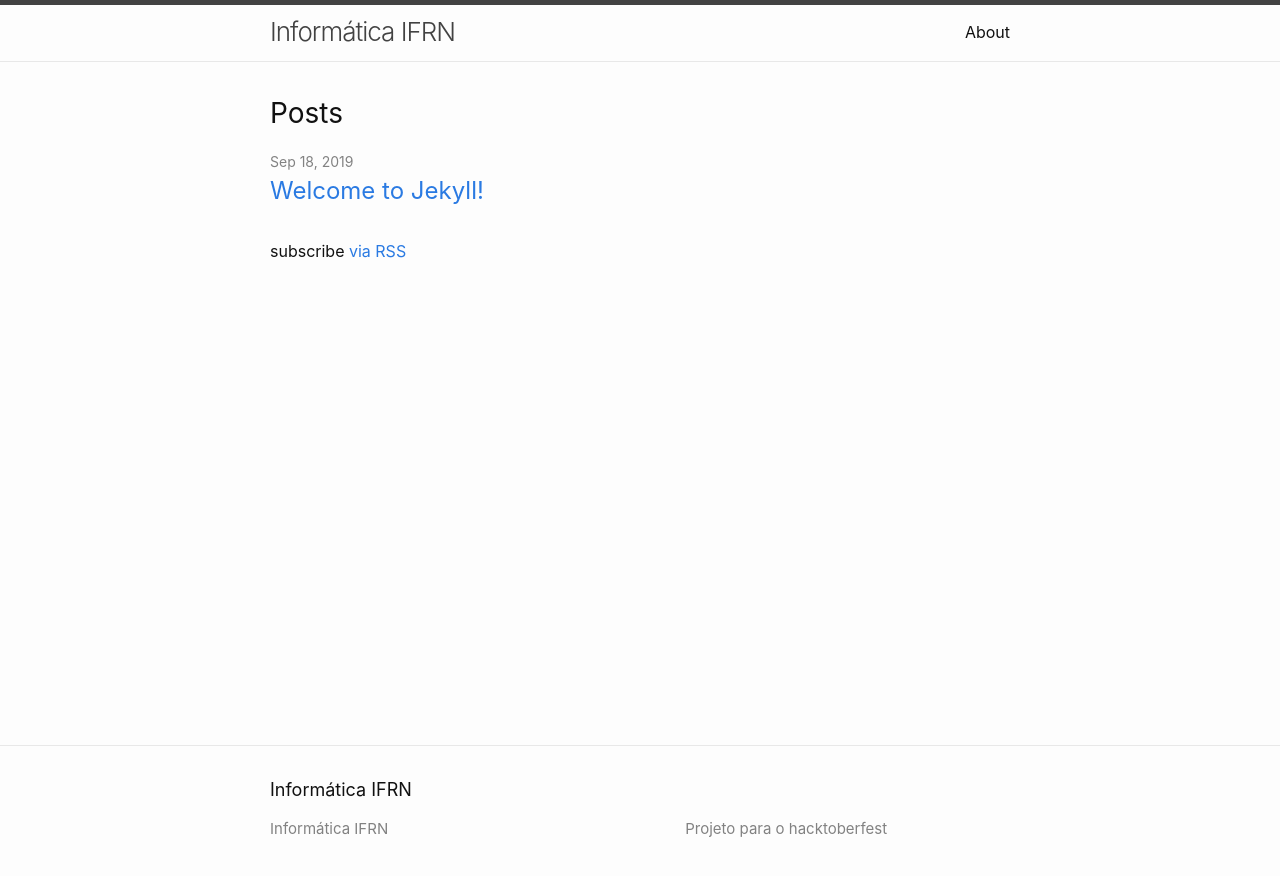
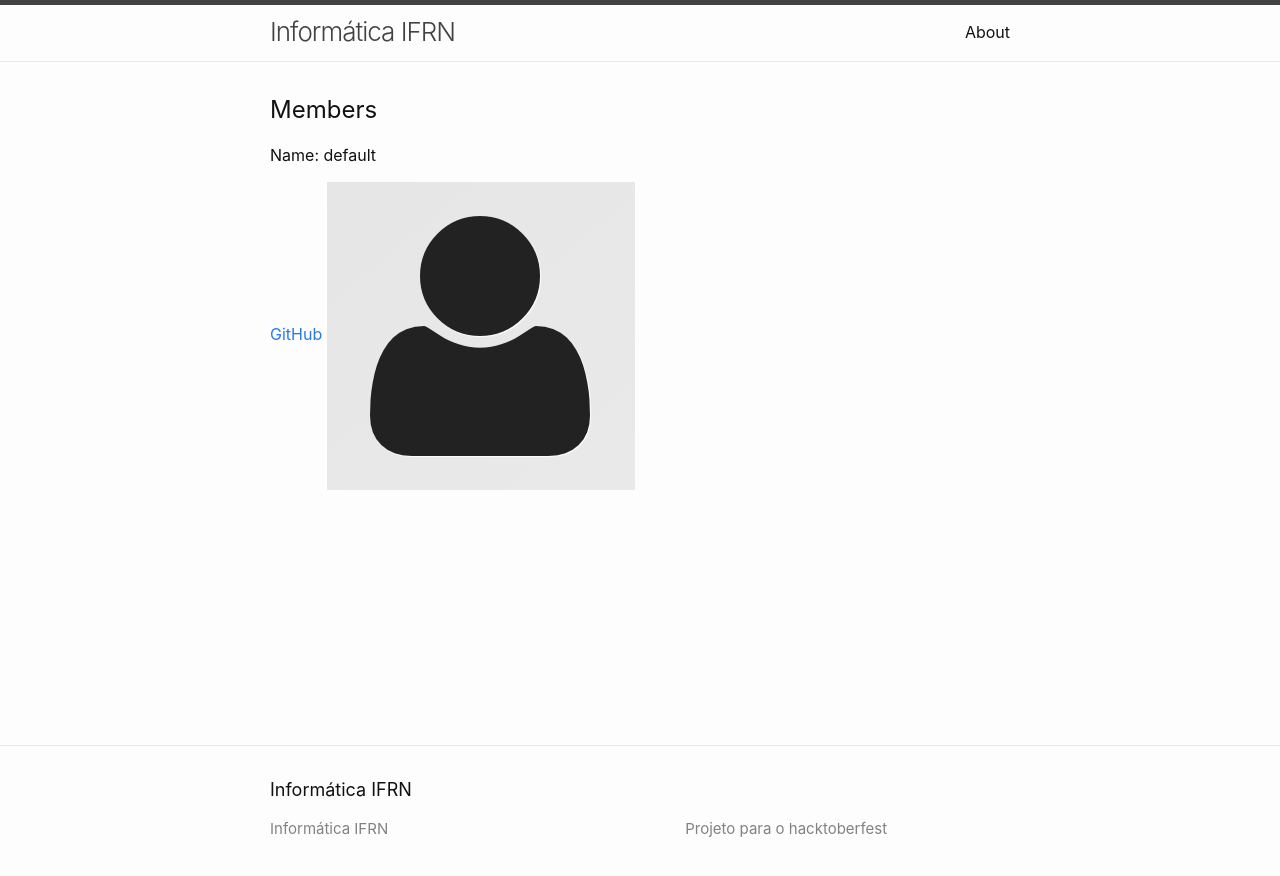
Before and after one commit to arenullb/arenullb.github.io, a Jekyll site: the page built from index.md, in a window 1280 px wide. Shown: the top 876 px of the page. Built offline with Jekyll 4.4.1, drawn with Linux system fonts in a browser that asks for light colours.

Commit message:
Member Configuration and Creation

```diff
--- a/_config.yml
+++ b/_config.yml
@@ -10,3 +10,6 @@ markdown: kramdown
 theme: minima
 plugins:
   - jekyll-feed
+
+collections:
+  - members
--- a/_layouts/home.html
+++ b/_layouts/home.html
@@ -2,33 +2,14 @@
 layout: default
 ---
 
-<div class="home">
-  {%- if page.title -%}
-    <h1 class="page-heading">{{ page.title }}</h1>
-  {%- endif -%}
+<h2>Members</h2>
 
-  {{ content }}
-
-  {%- if site.posts.size > 0 -%}
-    <h2 class="post-list-heading">{{ page.list_title | default: "Posts" }}</h2>
-    <ul class="post-list">
-      {%- for post in site.posts -%}
-      <li>
-        {%- assign date_format = site.minima.date_format | default: "%b %-d, %Y" -%}
-        <span class="post-meta">{{ post.date | date: date_format }}</span>
-        <h3>
-          <a class="post-link" href="{{ post.url | relative_url }}">
-            {{ post.title | escape }}
-          </a>
-        </h3>
-        {%- if site.show_excerpts -%}
-          {{ post.excerpt }}
-        {%- endif -%}
-      </li>
-      {%- endfor -%}
-    </ul>
-
-    <p class="rss-subscribe">subscribe <a href="{{ "/feed.xml" | relative_url }}">via RSS</a></p>
-  {%- endif -%}
-
-</div>
+<ul class="post-list">
+  {%- for member in site.members -%}
+  <li>
+      <p>Name: {{ member.name }}</p>
+      <a href="{{ member.github }}" target="_blank">GitHub</a>
+      <img src="{{ site.baseurl }}/{{ member.img }}" alt="">
+  </li>
+  {%- endfor -%}
+</ul>
--- a/index.md
+++ b/index.md
@@ -1,6 +1,3 @@
 ---
-# Feel free to add content and custom Front Matter to this file.
-# To modify the layout, see https://jekyllrb.com/docs/themes/#overriding-theme-defaults
-
 layout: home
 ---
```
Also changed, not shown: _members/default.md (added, +5 -0 lines), _posts/2019-09-18-welcome-to-jekyll.markdown (deleted, +0 -25 lines), img/avatar.png (added).
